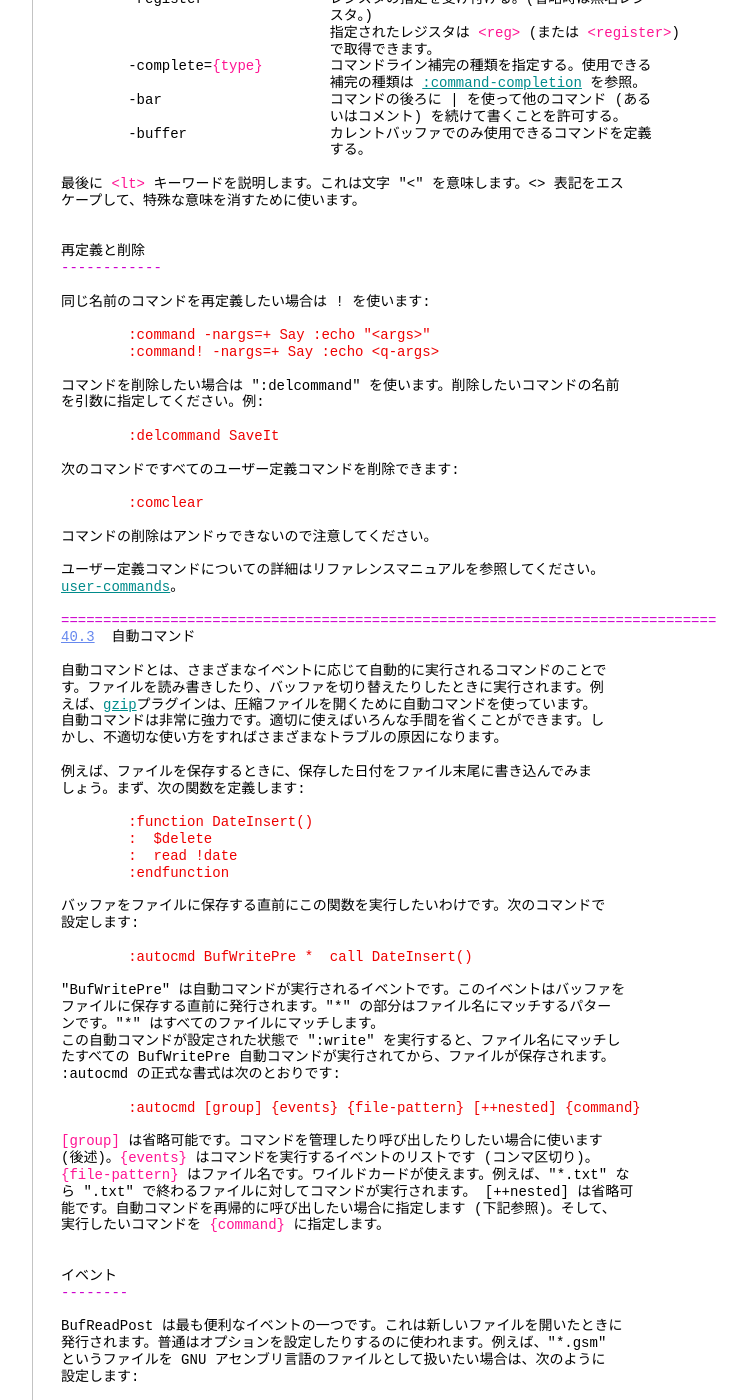
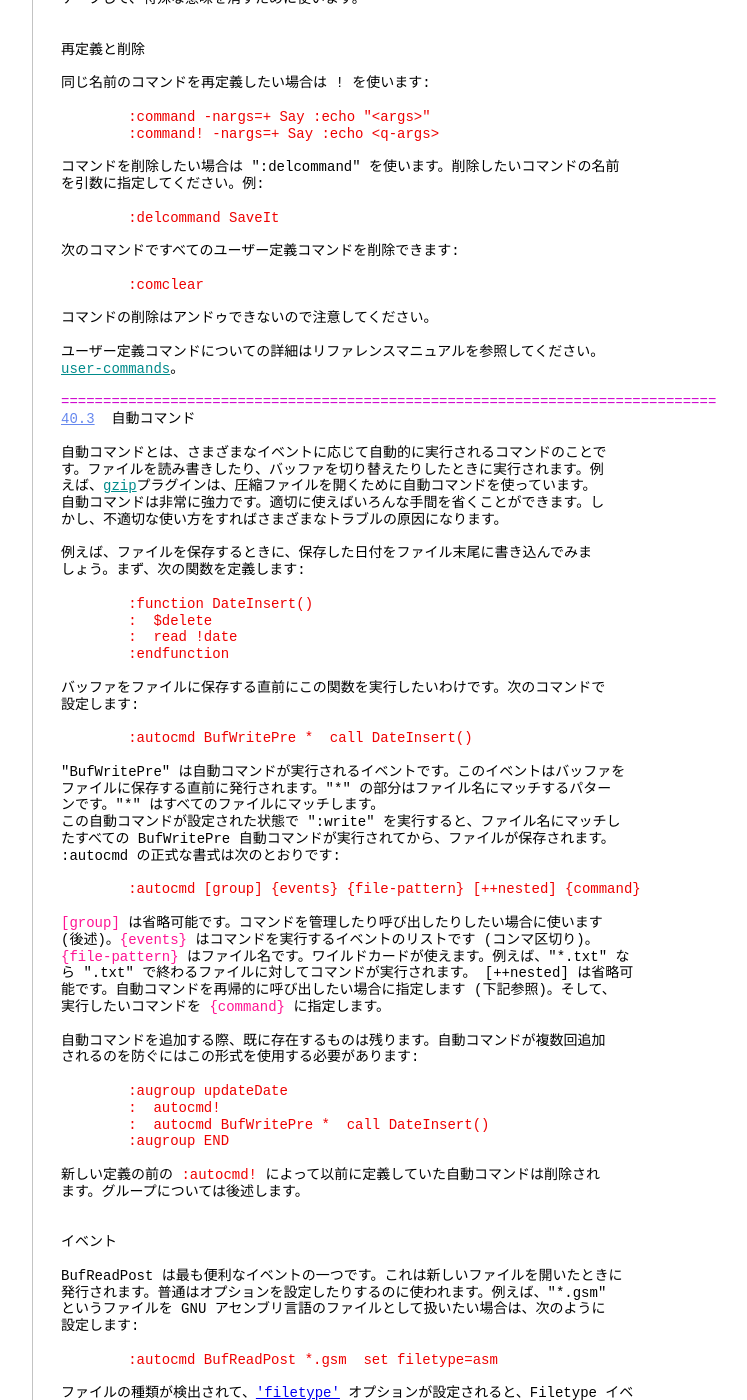
Before and after one commit to vim-jp/vimdoc-ja, a Jekyll site: the page built from usr_40.html, in a window 1280 px wide and 1400 px high, scrolled down 6742 px. Shown: the whole window, without its empty margins (340-1087 px from the left). Built offline with Jekyll 4.4.1, drawn with Linux system fonts in a browser that asks for light colours; nearby versions of some CDN libraries; comment, search, counter and statistics services are not loaded; some of the changed text lies outside the part shown.

Commit message:
Generated by GitHub workflow 3293929799
https://github.com/vim-jp/vimdoc-ja-working/actions/runs/3293929799

```diff
--- a/usr_40.html
+++ b/usr_40.html
@@ -3,7 +3,7 @@ layout: vimdoc
 helpname: 'usr_40'
 ---
 <div id='vimCodeElement'>
-<a class="Constant" href="usr_40.html" name="usr_40.txt">usr_40.txt</a>&nbsp;&nbsp;&nbsp;&nbsp;For&nbsp;<span class="Identifier">Vim バージョン 9.0.</span>&nbsp;&nbsp;Last change: 2022 Jan 03<br>
+<a class="Constant" href="usr_40.html" name="usr_40.txt">usr_40.txt</a>&nbsp;&nbsp;&nbsp;&nbsp;For&nbsp;<span class="Identifier">Vim バージョン 9.0.</span>&nbsp;&nbsp;Last change: 2022 Jun 23<br>
 <br>
 &nbsp;&nbsp;&nbsp;&nbsp;&nbsp;&nbsp;&nbsp;&nbsp;&nbsp;&nbsp;&nbsp;&nbsp;&nbsp;&nbsp;&nbsp;&nbsp;&nbsp;&nbsp;&nbsp;&nbsp; VIM USER MANUAL - by Bram Moolenaar<br>
 <br>
@@ -51,8 +51,7 @@ Vim は拡張可能なエディタです。よく使う操作を一つにまと
 マップするキーを選ぶときは&nbsp;<a class="Identifier" href="map.html#map-which-keys">map-which-keys</a>&nbsp;を参考にしてください。<br>
 <br>
 <br>
-マップとモード<br>
-<span class="PreProc">--------------</span><br>
+<span class="Statement">マップとモード</span><br>
 <br>
 &quot;:map&quot; コマンドはノーマルモードのキーマップを定義します。同様に、他のモードの<br>
 マップを定義することもできます。例えば &quot;:imap&quot; で挿入モードのマップを定義でき<br>
@@ -91,8 +90,7 @@ Vim は拡張可能なエディタです。よく使う操作を一つにまと
 マップは、{ が押しにくい位置にあるキーボードでは便利です。<br>
 <br>
 <br>
-マップの一覧を表示する<br>
-<span class="PreProc">----------------------</span><br>
+<span class="Statement">マップの一覧を表示する</span><br>
 <br>
 定義されたマップの一覧を確認したい場合は、&quot;:map&quot; コマンドを引数なしで実行しま<br>
 す。モード別のマップコマンドを使うこともできます。次のような一覧が表示されま<br>
@@ -114,8 +112,7 @@ Vim は拡張可能なエディタです。よく使う操作を一つにまと
 は、それは &quot;<span class="Special">&lt;Esc&gt;</span>&quot; という 5 文字の文字列です。<br>
 <br>
 <br>
-再マップ<br>
-<span class="PreProc">--------</span><br>
+<span class="Statement">再マップ</span><br>
 <br>
 マップは他のマップを含むことができます。例えば、上述の&nbsp;<span class="Special">&lt;F2&gt;</span>&nbsp;のマップは次のよう<br>
 に短くできます:<br>
@@ -158,8 +155,7 @@ Vim は拡張可能なエディタです。よく使う操作を一つにまと
 &nbsp;&nbsp;&nbsp;&nbsp;&nbsp;&nbsp;&nbsp;&nbsp;:cnoremap&nbsp;&nbsp;&nbsp;&nbsp;&nbsp;&nbsp; コマンドライン<br>
 <br>
 <br>
-再帰マップ<br>
-<span class="PreProc">----------</span><br>
+<span class="Statement">再帰マップ</span><br>
 <br>
 マップが自分自身を含んでいる場合、そのマップは永遠に動き続けます。これを利用す<br>
 れば、コマンドを無限に繰り返すことができます。<br>
@@ -180,8 +176,7 @@ Vim は拡張可能なエディタです。よく使う操作を一つにまと
 マップは&nbsp;<span class="Special">CTRL-C</span>&nbsp;で中断できます (MS-Windowsでは<span class="Special">CTRL-Break</span>)。<br>
 <br>
 <br>
-マップを削除する<br>
-<span class="PreProc">----------------</span><br>
+<span class="Statement">マップを削除する</span><br>
 <br>
 マップを削除するには &quot;:unmap&quot; コマンドを使います。このコマンドにも、モード別の<br>
 ものが用意されています:<br>
@@ -208,8 +203,7 @@ Vim は拡張可能なエディタです。よく使う操作を一つにまと
 ないので注意してください。<br>
 <br>
 <br>
-特殊文字<br>
-<span class="PreProc">--------</span><br>
+<span class="Statement">特殊文字</span><br>
 <br>
 &quot;:map&quot; コマンドの後ろには他のコマンドを続けて書くことができます。その場合は |<br>
 文字でコマンドを区切ります。そのため、マップの中では | 文字が使えません。この<br>
@@ -238,8 +232,7 @@ Vim は拡張可能なエディタです。よく使う操作を一つにまと
 <div class="helpExample">&nbsp;&nbsp;&nbsp;&nbsp;&nbsp;&nbsp;&nbsp;&nbsp;:map &lt;Space&gt; W|&nbsp;&nbsp;&nbsp;&nbsp; &quot; 次の単語に移動するのにスペースバーを使う</div>
 <br>
 <br>
-マップと短縮入力<br>
-<span class="PreProc">----------------</span><br>
+<span class="Statement">マップと短縮入力</span><br>
 <br>
 挿入モードのマップは短縮入力とよく似ています。引数は同じ方法で処理されます。主<br>
 な違いは実行されるタイミングです。短縮入力は単語の後で単語以外の文字を入力した<br>
@@ -263,8 +256,7 @@ Vim は拡張可能なエディタです。よく使う操作を一つにまと
 れ、さらにスペースが挿入されます。<br>
 <br>
 <br>
-さらに...<br>
-<span class="PreProc">---------</span><br>
+<span class="Statement">さらに...</span><br>
 <br>
 <span class="Special">&lt;script&gt;</span>&nbsp;キーワードを使うと、スクリプトローカルなマップを定義できます。<br>
 <a class="Identifier" href="map.html#:map-<script>">:map-&lt;script&gt;</a>&nbsp;参照。<br>
@@ -309,8 +301,7 @@ Vim では新しいコマンドを定義することができます。定義し
 ライン補完を使って完全な名前を得ることもできます。<br>
 <br>
 <br>
-引数の数<br>
-<span class="PreProc">--------</span><br>
+<span class="Statement">引数の数</span><br>
 <br>
 ユーザー定義コマンドは引数を取ることができます。引数の数は -nargs オプションで<br>
 指定する必要があります。例えば、上述の :DeleteFirst コマンドは引数を取らないの<br>
@@ -328,8 +319,7 @@ Vim では新しいコマンドを定義することができます。定義し
 &nbsp;&nbsp;&nbsp;&nbsp;&nbsp;&nbsp;&nbsp;&nbsp;-nargs=+&nbsp;&nbsp;&nbsp;&nbsp;&nbsp;&nbsp;&nbsp;&nbsp;引数 1 個以上<br>
 <br>
 <br>
-引数の使い方<br>
-<span class="PreProc">------------</span><br>
+<span class="Statement">引数の使い方</span><br>
 <br>
 コマンド定義の中では、<span class="Special">&lt;args&gt;</span>&nbsp;キーワードを使って引数を表します。例:<br>
 <br>
@@ -363,8 +353,7 @@ Vim では新しいコマンドを定義することができます。定義し
 <div class="helpExample">&nbsp;&nbsp;&nbsp;&nbsp;&nbsp;&nbsp;&nbsp;&nbsp;:call AFunction(&quot;a&quot;, &quot;b&quot;, &quot;c&quot;)</div>
 <br>
 <br>
-範囲指定<br>
-<span class="PreProc">--------</span><br>
+<span class="Statement">範囲指定</span><br>
 <br>
 いくつかのコマンドは範囲指定を受け付けますが、そのようなコマンドを定義したい場<br>
 合は -range オプションを使います。このオプションには次の値を指定できます:<br>
@@ -381,8 +370,7 @@ Vim では新しいコマンドを定義することができます。定義し
 <div class="helpExample">&nbsp;&nbsp;&nbsp;&nbsp;&nbsp;&nbsp;&nbsp;&nbsp;:command -range=% SaveIt :&lt;line1&gt;,&lt;line2&gt;write! save_file</div>
 <br>
 <br>
-他のオプション<br>
-<span class="PreProc">--------------</span><br>
+<span class="Statement">他のオプション</span><br>
 <br>
 使用できるオプションやキーワードは他にもあります:<br>
 <br>
@@ -406,8 +394,7 @@ Vim では新しいコマンドを定義することができます。定義し
 ケープして、特殊な意味を消すために使います。<br>
 <br>
 <br>
-再定義と削除<br>
-<span class="PreProc">------------</span><br>
+<span class="Statement">再定義と削除</span><br>
 <br>
 同じ名前のコマンドを再定義したい場合は ! を使います:<br>
 <br>
@@ -466,9 +453,19 @@ Vim では新しいコマンドを定義することができます。定義し
 能です。自動コマンドを再帰的に呼び出したい場合に指定します (下記参照)。そして、<br>
 実行したいコマンドを&nbsp;<span class="Special">{command}</span>&nbsp;に指定します。<br>
 <br>
+自動コマンドを追加する際、既に存在するものは残ります。自動コマンドが複数回追加<br>
+されるのを防ぐにはこの形式を使用する必要があります:<br>
 <br>
-イベント<br>
-<span class="PreProc">--------</span><br>
+<div class="helpExample">&nbsp;&nbsp;&nbsp;&nbsp;&nbsp;&nbsp;&nbsp;&nbsp;:augroup updateDate<br>
+&nbsp;&nbsp;&nbsp;&nbsp;&nbsp;&nbsp;&nbsp;&nbsp;:&nbsp;&nbsp;autocmd!<br>
+&nbsp;&nbsp;&nbsp;&nbsp;&nbsp;&nbsp;&nbsp;&nbsp;:&nbsp;&nbsp;autocmd BufWritePre *&nbsp;&nbsp;call DateInsert()<br>
+&nbsp;&nbsp;&nbsp;&nbsp;&nbsp;&nbsp;&nbsp;&nbsp;:augroup END</div>
+<br>
+新しい定義の前の&nbsp;<span class="Comment">:autocmd!</span>&nbsp;によって以前に定義していた自動コマンドは削除され<br>
+ます。グループについては後述します。<br>
+<br>
+<br>
+<span class="Statement">イベント</span><br>
 <br>
 BufReadPost は最も便利なイベントの一つです。これは新しいファイルを開いたときに<br>
 発行されます。普通はオプションを設定したりするのに使われます。例えば、&quot;*.gsm&quot;<br>
@@ -491,8 +488,7 @@ BufReadPost は最も便利なイベントの一つです。これは新しい
 イベントの一覧は&nbsp;<a class="Identifier" href="autocmd.html#autocmd-events">autocmd-events</a>&nbsp;を参照してください。<br>
 <br>
 <br>
-パターン<br>
-<span class="PreProc">--------</span><br>
+<span class="Statement">パターン</span><br>
 <br>
 <span class="Special">{file-pattern}</span>&nbsp;引数には複数のパターンをコンマ区切りで指定できます。例えば、<br>
 &quot;*.c,*.h&quot; なら、末尾が &quot;.c&quot; と &quot;.h&quot; のファイルにマッチします。<br>
@@ -518,8 +514,7 @@ BufReadPost は最も便利なイベントの一つです。これは新しい
 &nbsp;&nbsp;&nbsp;&nbsp;&nbsp;&nbsp;&nbsp;&nbsp;が簡単です。自動コマンドの移植性もあがります。<br>
 <br>
 <br>
-自動コマンドを削除する<br>
-<span class="PreProc">----------------------</span><br>
+<span class="Statement">自動コマンドを削除する</span><br>
 <br>
 自動コマンドの削除には、定義と同じコマンドを使います。ただし、削除するときは !<br>
 を使い、<span class="Special">{command}</span>&nbsp;は指定しません。例:<br>
@@ -530,8 +525,7 @@ BufReadPost は最も便利なイベントの一つです。これは新しい
 れます。<br>
 <br>
 <br>
-一覧表示する<br>
-<span class="PreProc">------------</span><br>
+<span class="Statement">一覧表示する</span><br>
 <br>
 定義されている自動コマンドの一覧を見るには次のようにします:<br>
 <br>
@@ -554,8 +548,7 @@ BufReadPost は最も便利なイベントの一つです。これは新しい
 <div class="helpExample">&nbsp;&nbsp;&nbsp;&nbsp;&nbsp;&nbsp;&nbsp;&nbsp;:autocmd cprograms</div>
 <br>
 <br>
-グループ<br>
-<span class="PreProc">--------</span><br>
+<span class="Statement">グループ</span><br>
 <br>
 自動コマンドを定義するとき、<span class="Special">{group}</span>&nbsp;を指定することで、関連した自動コマンドをグ<br>
 ループ化できます。例えば、特定のグループの自動コマンドをまとめて削除したりでき<br>
@@ -578,8 +571,7 @@ BufReadPost は最も便利なイベントの一つです。これは新しい
 <div class="helpExample">&nbsp;&nbsp;&nbsp;&nbsp;&nbsp;&nbsp;&nbsp;&nbsp;:autocmd! cprograms</div>
 <br>
 <br>
-ネスト<br>
-<span class="PreProc">------</span><br>
+<span class="Statement">ネスト</span><br>
 <br>
 通常は、自動コマンドの中で実行されたコマンドによってイベントが発行されることは<br>
 ありません。例えば、FileChangedShell イベントの中でファイルを読み込んでも、シ<br>
@@ -589,8 +581,7 @@ BufReadPost は最も便利なイベントの一つです。これは新しい
 <div class="helpExample">&nbsp;&nbsp;&nbsp;&nbsp;&nbsp;&nbsp;&nbsp;&nbsp;:autocmd FileChangedShell * ++nested&nbsp;&nbsp;edit</div>
 <br>
 <br>
-自動コマンドを実行する<br>
-<span class="PreProc">----------------------</span><br>
+<span class="Statement">自動コマンドを実行する</span><br>
 <br>
 擬似的にイベントを発行して、自動コマンドを実行することができます。自動コマンド<br>
 の中から他の自動コマンドを実行するような場合に便利です。例:<br>
@@ -611,8 +602,7 @@ expand() 関数に指定された &quot;<span class="Special">&lt;afile&gt;</spa
 &quot;:doautocmd&quot; と同じ操作をすべてのバッファに対して実行します。<br>
 <br>
 <br>
-ノーマルモードコマンドを使う<br>
-<span class="PreProc">----------------------------</span><br>
+<span class="Statement">ノーマルモードコマンドを使う</span><br>
 <br>
 自動コマンドで使用できるのはコマンドラインコマンドです。ノーマルモードコマンド<br>
 を使いたい場合は &quot;:normal&quot; コマンドを使ってください。例:<br>
@@ -639,8 +629,7 @@ expand() 関数に指定された &quot;<span class="Special">&lt;afile&gt;</spa
 います。それを元に戻す方法については&nbsp;<a class="Identifier" href="tips.html#restore-position">restore-position</a>&nbsp;を参照してください。<br>
 <br>
 <br>
-イベントの無効化<br>
-<span class="PreProc">----------------</span><br>
+<span class="Statement">イベントの無効化</span><br>
 <br>
 自動コマンドを実行して欲しくないときは、<a class="Type" href="options.html#'eventignore'">'eventignore'</a>&nbsp;オプションに無視したいイ<br>
 ベントを設定してください。例えば、次のように設定すると、他のウィンドウに移動し<br>
```
